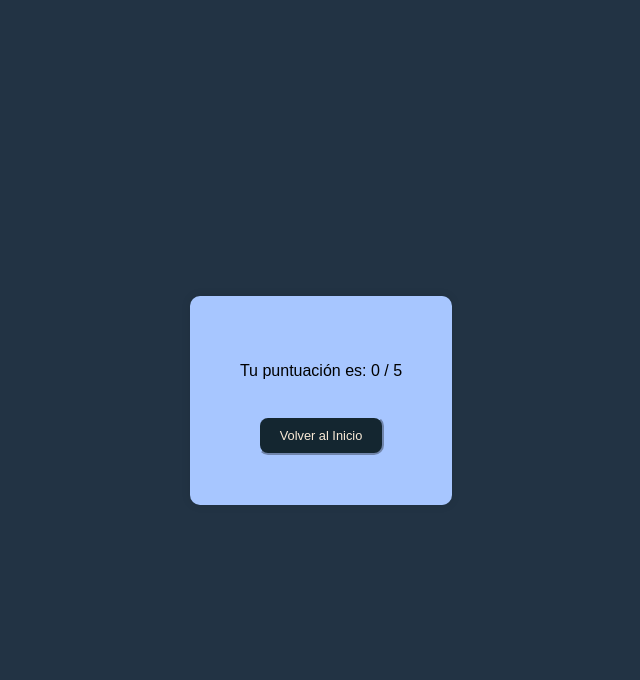
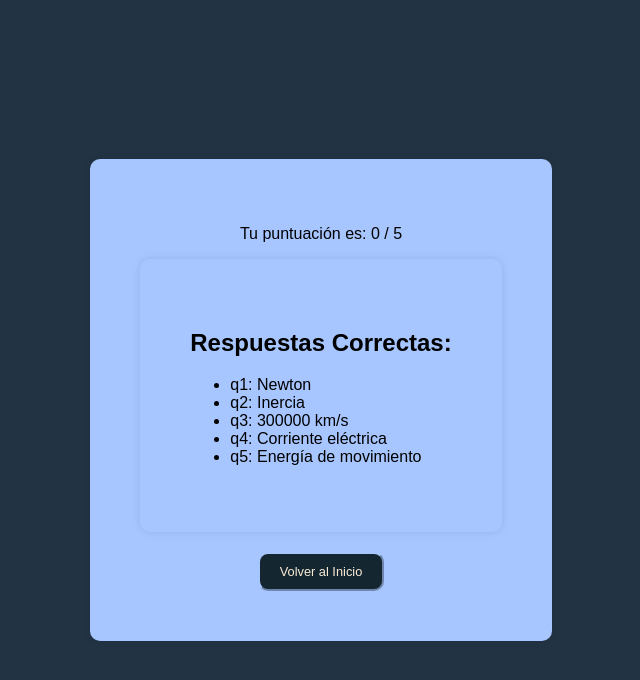
Before and after one commit to Simalkar0701/projectoFinal, a plain HTML site: page Fisica.html in a window 1280 px wide. Both pictures are taken after a click on the button "Enviar Respuestas". Shown: the whole page, without its empty margins (319-959 px from the left). Drawn offline with Linux system fonts and the light colour scheme.

Commit message:
Visualizacion
Visualizacion de respuesta

```diff
--- a/Fisica.html
+++ b/Fisica.html
@@ -115,6 +115,7 @@
     </div>
     <div id="result" style="display: none; text-align: center;">
         <p id="score"></p>
+        <div id="answers"></div>
         <button onclick="window.location.href='index.html'">Volver al Inicio</button>
     </div>
     <script>
@@ -140,6 +141,15 @@
             document.getElementById("quizContainer").style.display = "none";
             const resultDiv = document.getElementById("result");
             document.getElementById("score").textContent = `Tu puntuación es: ${score} / ${Object.keys(correctAnswers).length}`;
+
+            // Display correct answers
+            let answersHtml = "<h2>Respuestas Correctas:</h2><ul>";
+            for (const [question, correctAnswer] of Object.entries(correctAnswers)) {
+                answersHtml += `<li>${question}: ${correctAnswer}</li>`;
+            }
+            answersHtml += "</ul>";
+            document.getElementById("answers").innerHTML = answersHtml;
+
             resultDiv.style.display = "block";
         }
     </script>
```
Also changed, not shown: Lenguaje.html (+10 -0 lines), Matematicas.html (+10 -0 lines), Quimica.html (+10 -0 lines).
